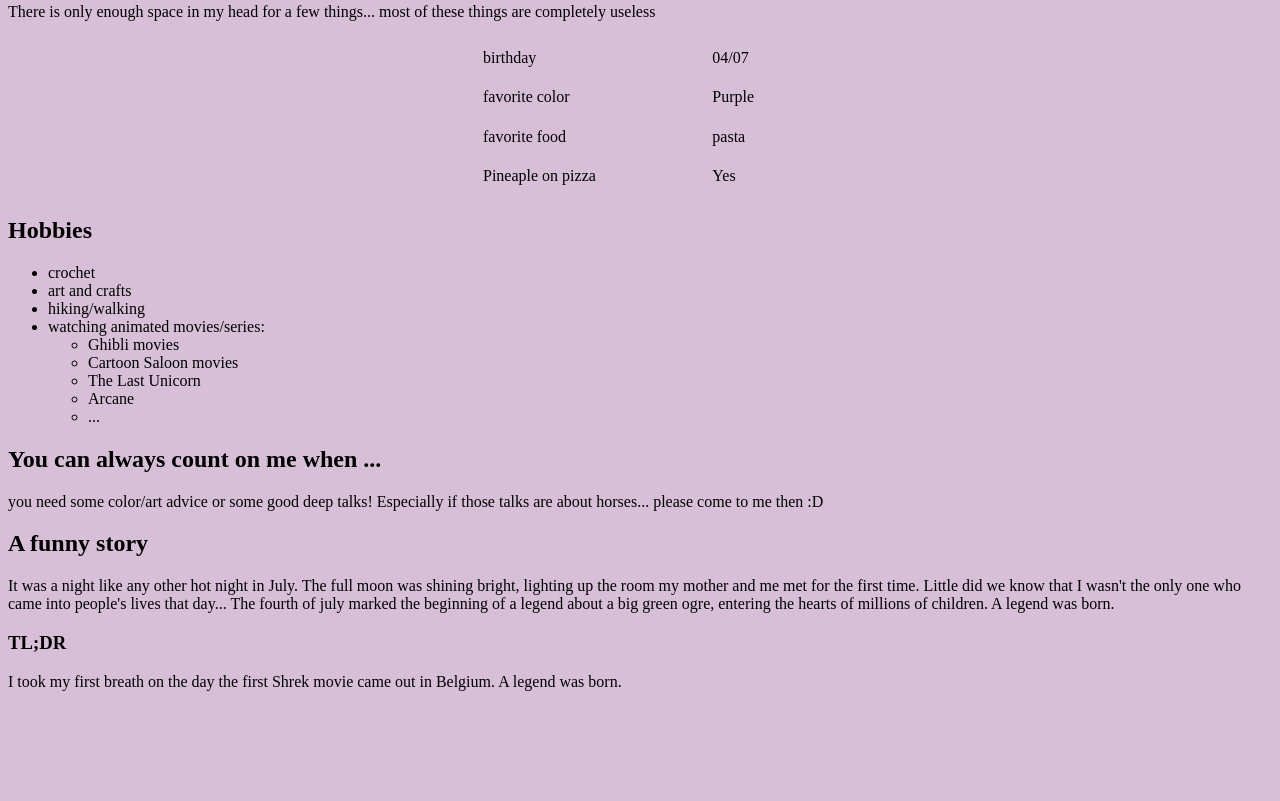
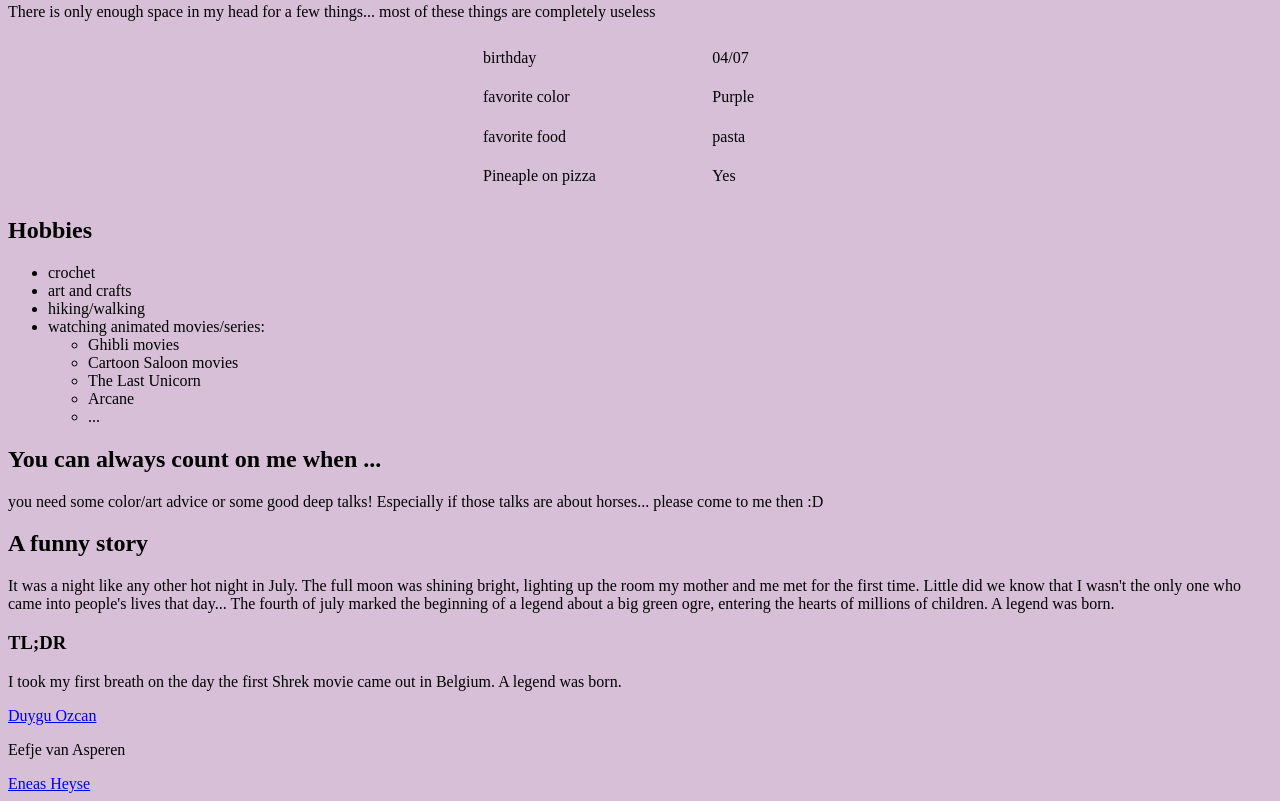
Before and after one commit to vanaspereneefje/AboutMe, a plain HTML site: page index.html in a window 1280 px wide. Shown: the part 517-1318 px from the top of the page. Before the commit the page ends 1224 px from the top, so only its background shows below. Drawn offline with Linux system fonts and the light colour scheme.

Commit message:
Add links to 2 websites

```diff
--- a/index.html
+++ b/index.html
@@ -72,5 +72,9 @@
 
 <p>I took my first breath on the day the first Shrek movie came out in Belgium. A legend was born.</p>
 
+<a href="https://duygu-ozcan-about-me.netlify.app/">Duygu Ozcan</a>
+<p>Eefje van Asperen</p>
+<a href="https://eneasheysebecodeaboutme.netlify.app/">Eneas Heyse</a>
+
 </body>
 </html>
```
